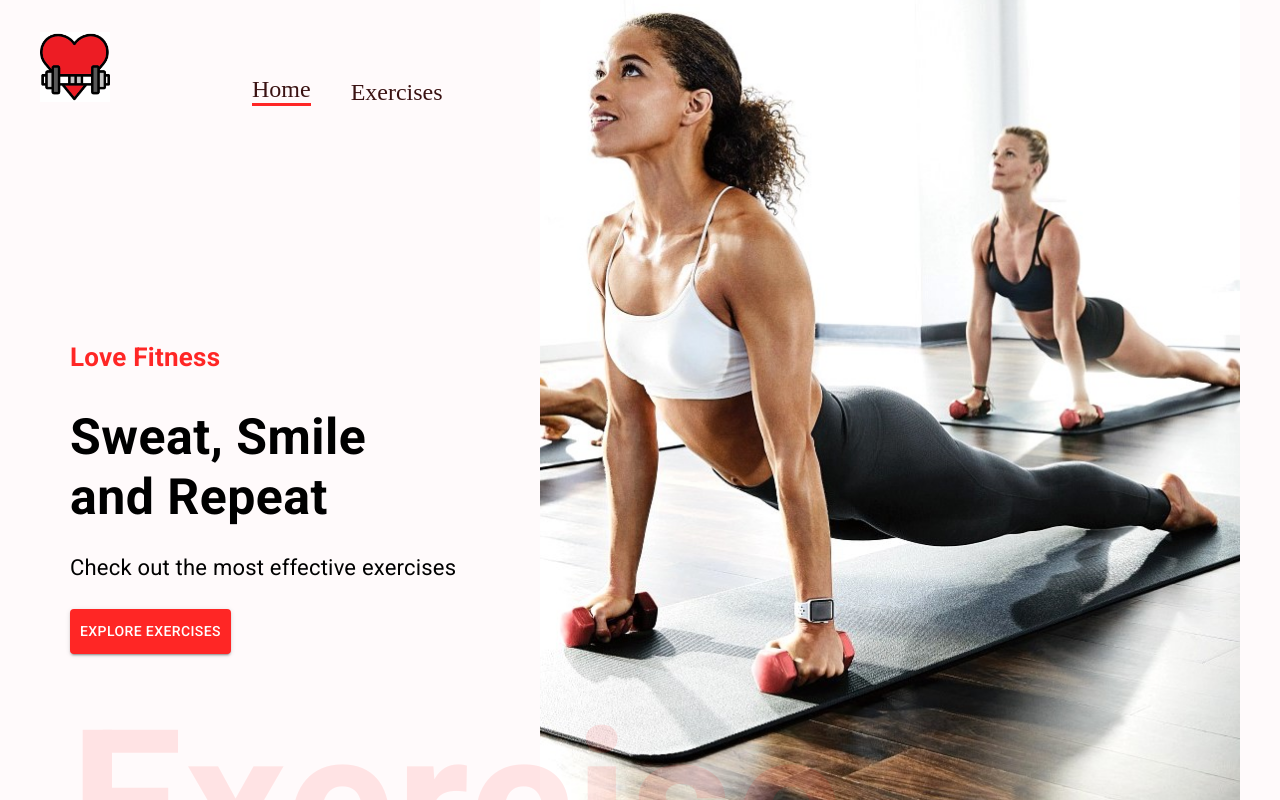
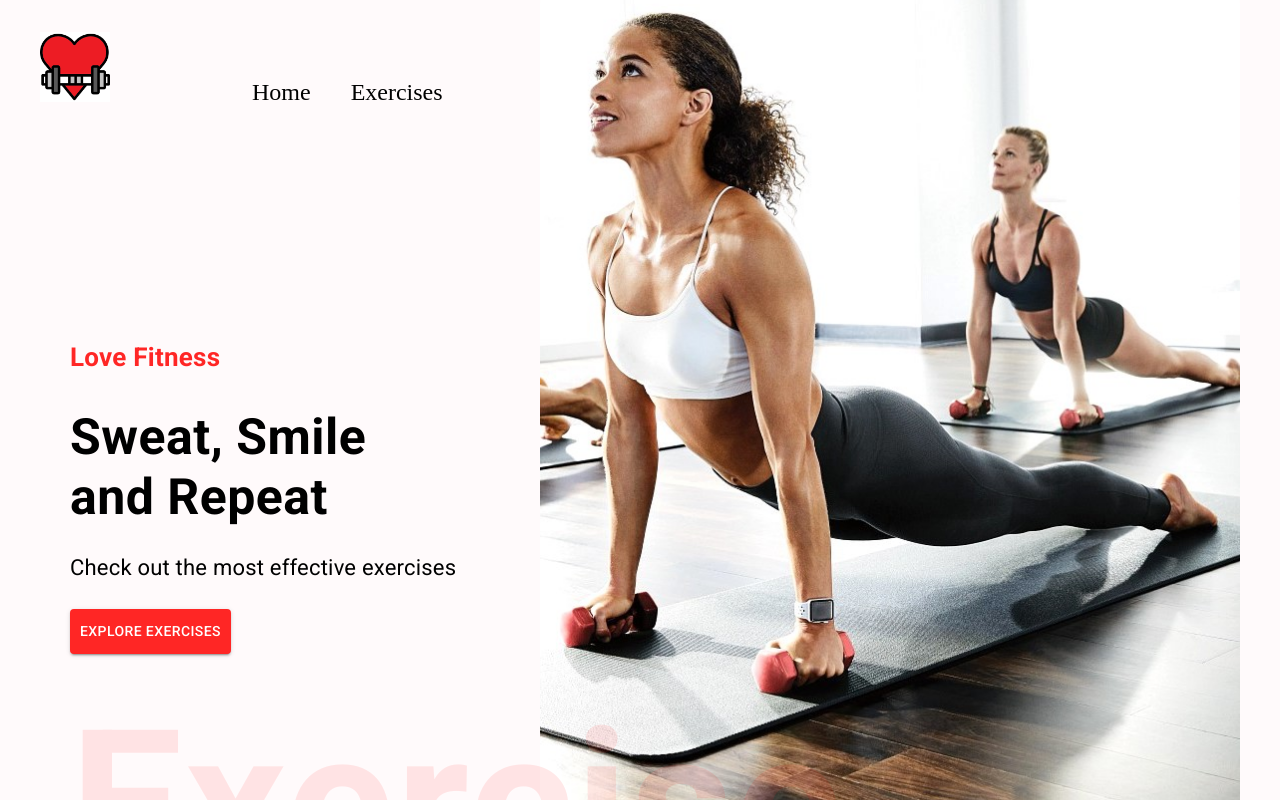
Before and after one commit to Khrebtova/fitness-tracker-app, a React (Create React App) app in the folder client/: page / in a window 1280 px wide. Shown: the top 800 px of the page. Built offline with nearby package versions, Linux system fonts and the light colour scheme; no server answers.

Commit message:
add dark mode toggle to navbar

```diff
--- a/client/src/App.jsx
+++ b/client/src/App.jsx
@@ -1,4 +1,4 @@
-import React from 'react'
+import React, { useState } from 'react'
 import './App.css'
 import { Route, Routes} from 'react-router-dom'
 import {Box} from '@mui/material';
@@ -8,9 +8,11 @@ import ExerciseDetail from './pages/ExerciseDetail';
 import Footer from './components/Footer';
 
 const App = () => {
+  const [isDarkMode, setIsDarkMode] = useState(false);
+
   return (
     <Box width='400px' sx={{width: { xl:'1488px' }}} m='auto'>
-      <Navbar />
+      <Navbar isDarkMode={isDarkMode} setIsDarkMode={setIsDarkMode}/>
       <Routes>
         <Route path='/' element={<Home />} />
         <Route path='/exercise/:id' element={<ExerciseDetail />} />
--- a/client/src/components/Navbar.jsx
+++ b/client/src/components/Navbar.jsx
@@ -1,9 +1,10 @@
 import React from 'react'
-import { Link } from 'react-router-dom'
-import { Stack } from '@mui/material';
+import { Link as RouterLink} from 'react-router-dom'
+import { Stack, Link, Switch } from '@mui/material';
 import Logo from '../assets/images/love-gym.png'
+// import{ BsFillSunFill, BsMoonStarsFill } from 'react-icons/bs';
 
-const Navbar = () => {
+const Navbar = ({isDarkMode, setIsDarkMode}) => {
   return (
     <Stack
       direction='row'
@@ -15,17 +16,25 @@ const Navbar = () => {
         justifyContent: 'none'
       }}
     >
-      <Link to="/">
+      <RouterLink to="/">
         <img src={Logo} alt='logo' style={{width: '70px', height: '70px', margin: '0 20px'}}/>
-      </Link>
+      </RouterLink>
       <Stack
         direction='row'
         gap='40px'
         fontSize='24px'
         alignItems='flex-end'
       >
-        <Link to="/" style={{textDecoration: 'none', color: '#3A1212', borderBottom: '3px solid #FF2625'}}>Home</Link>
-        <a href="#exercises" style={{textDecoration: 'none', color: '#3A1212'}}>Exercises</a>
+
+        <Link href="/" underline='hover' sx={{color: 'black'}}>Home</Link>
+        <Link href="#exercises" underline='hover' sx={{color: 'black'}}>Exercises</Link>
+
+        {/* <Stack direction='row' >
+          <BsFillSunFill fontSize='20px' color={isDarkMode ? 'black' : '#ff2625'} />
+          <Switch checked={isDarkMode} size='large' onChange={()=>setIsDarkMode(!isDarkMode)} color='default' />
+          <BsMoonStarsFill fontSize='15px' color={isDarkMode ? '#ff2625' : 'black'}/>
+        </Stack> */}
+
       </Stack>
     </Stack>
   )
```
